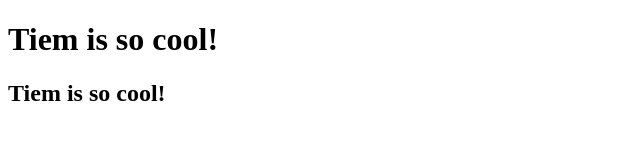
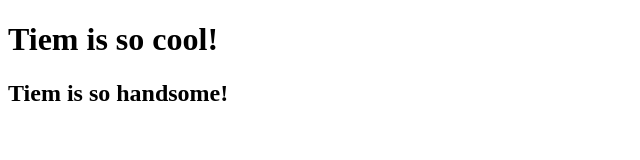
Before and after one commit to NguyenDinhTiem/github-tutorial, a plain HTML site: page index.html in a window 1280 px wide. Shown: the whole page, without its empty margins (0-640 px from the left). Drawn offline with Linux system fonts and the light colour scheme.

Commit message:
create conflig test

```diff
--- a/index.html
+++ b/index.html
@@ -7,6 +7,6 @@
 </head>
 <body>
     <h1>Tiem is so cool!</h1>
-    <h2>Tiem is so cool!</h2>
+    <h2>Tiem is so handsome!</h2>
 </body>
 </html>
```
